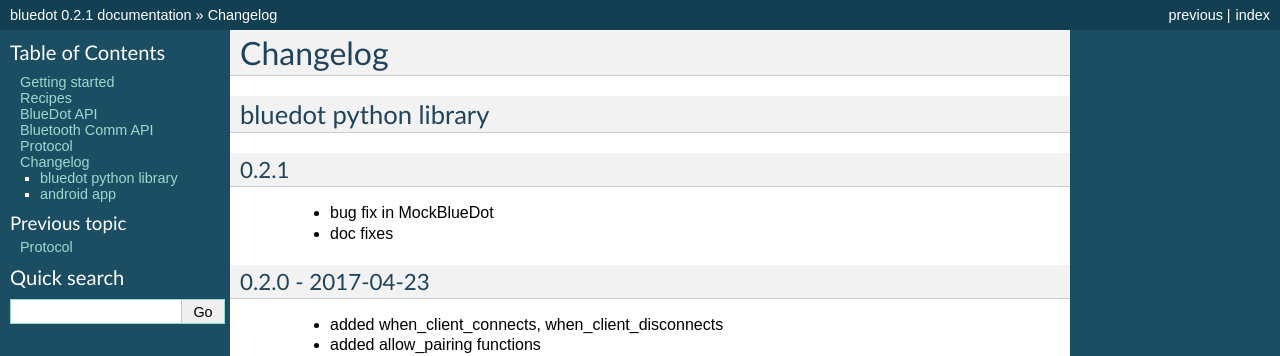
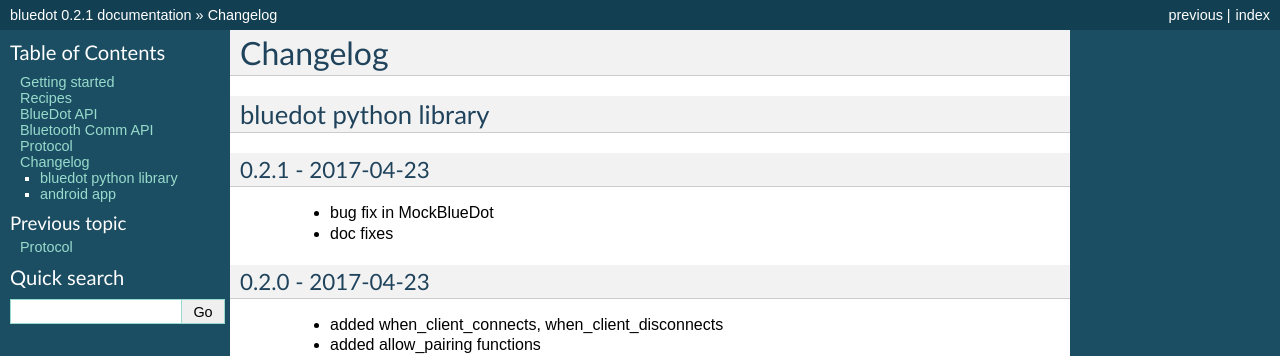
Before and after one commit to martinohanlon/BlueDot, a Sphinx documentation site: the page built from docs/changelog.rst, in a window 1280 px wide. Shown: the top 356 px of the page. Built offline with Sphinx 7.4.7, drawn with Linux system fonts in a browser that asks for light colours.

Commit message:
change log

```diff
--- a/docs/changelog.rst
+++ b/docs/changelog.rst
@@ -4,7 +4,7 @@
 bluedot python library
 ----------------------
 
-0.2.1
+0.2.1 - 2017-04-23
 ~~~~~~~~~~~~~~~~~~
 
  * bug fix in MockBlueDot
```
